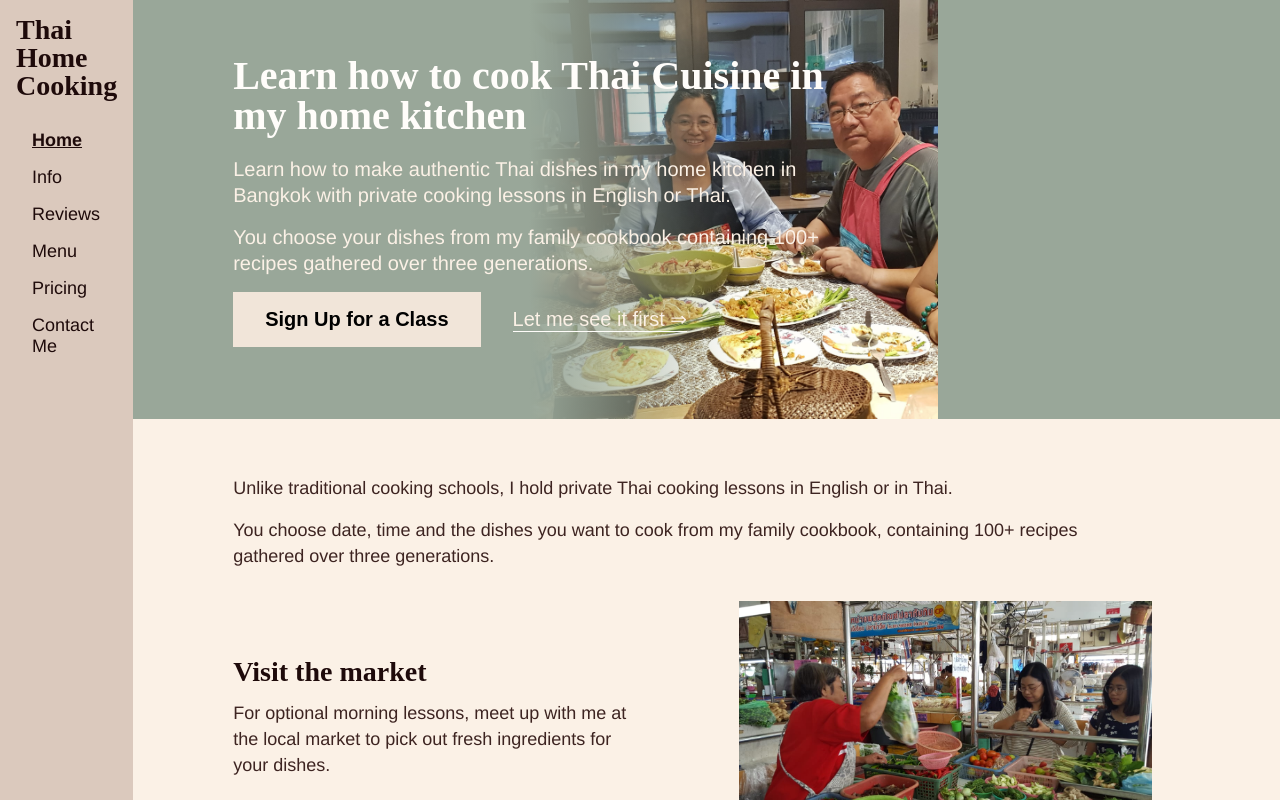
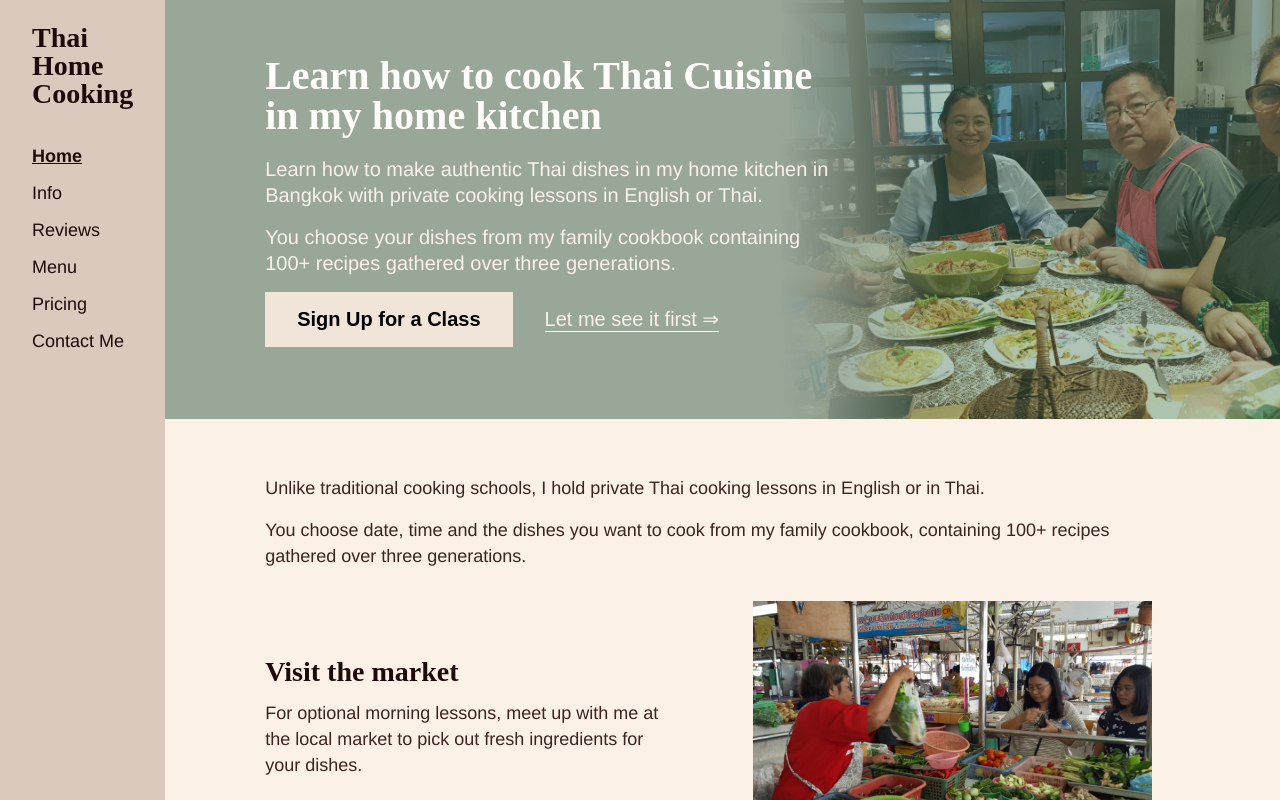
Before and after one commit to OrangeBurrito/thaihomecooking, a SvelteKit app: page / in a window 1280 px wide. Shown: the top 800 px of the page. Built offline with nearby package versions, Linux system fonts and the light colour scheme.

Commit message:
fix: gradient bug on mobile, incorrect sidebar padding

```diff
--- a/src/lib/components/Navbar.svelte
+++ b/src/lib/components/Navbar.svelte
@@ -102,5 +102,11 @@
 			text-align: left;
 			padding-top: 0;
 		}
+
+		.bar {
+			padding: var(--space-24) var(--space-32);
+		}
+
+		.bar h2 { padding: 0 }
 	}
 </style>
--- a/src/routes/+layout.svelte
+++ b/src/routes/+layout.svelte
@@ -11,9 +11,6 @@
 </div>
 
 <style>
-  #root {
-    /* display: flex; */
-  }
 
 	@media screen and (min-width: 600px) {
 		#root {
--- a/src/routes/+page.svelte
+++ b/src/routes/+page.svelte
@@ -17,7 +17,7 @@
     </div>
   </div>
   <div class="banner-image">
-		<div class="overlay"></div>
+    <div class="overlay" />
     <img src="/images/banner_image.jpg" alt="" />
   </div>
 </div>
@@ -72,13 +72,30 @@
     background-color: var(--primary);
     /* background: linear-gradient(-270deg, rgba(var(--primary-gradient),1) 0%, rgba(var(--primary-gradient),1) 45%, rgba(var(--primary-gradient),0.7) 60%, rgba(var(--primary-gradient),0) 100%),
 		url("/images/banner_image.jpg"); */
-    background-size: contain;
-    background-position: right;
-    background-repeat: no-repeat;
+		padding: 0;
+  }
+
+	.banner-image {
+		position: relative;
+		background: var(--primary-dark);
+	}
+
+	#cta .text {
+		padding: var(--space-32) var(--space-32) 0 var(--space-32);
+	}
+
+	#cta .overlay {
+		position: absolute;
+		width: 100%;
+		height: var(--space-128);
+		margin-top: -28px;
+		background: linear-gradient(180deg, rgba(var(--primary-gradient), 1) 0%,rgba(var(--primary-gradient), 1) 25%,rgba(var(--primary-gradient), 0.7) 50%,rgba(var(--primary-gradient), 0) 100%);
+		z-index: 1;
 	}
 
   #cta img {
     width: 100%;
+		opacity: 0.6;
   }
 
   #info section {
@@ -95,28 +112,33 @@
   }
 
   @media screen and (min-width: 800px) {
+		#cta {
+			padding: 56px 128px 72px 100px;
+		}
+
     #cta .text {
       width: 65%;
-      z-index: 1;
+      z-index: 100;
+			padding: 0;
     }
 
-		#cta .banner-image {
+    .banner-image {
 			position: absolute;
-			display: flex;
-			justify-content: flex-end;
+      right: 0;
+      width: 50%;
       height: calc(100% + var(--space-16));
     }
 
     #cta .overlay {
-			position: relative;
+      position: absolute;
+      width: 40%;
       height: 100%;
-			left: 32%;
-			width: 50%;
-			background: linear-gradient(-270deg, rgba(var(--primary-gradient),1) 0%, rgba(var(--primary-gradient),1) 25%, rgba(var(--primary-gradient),0.7) 50%, rgba(var(--primary-gradient),0) 100%);
+			margin-top: 0;
+      background: linear-gradient(-270deg, rgba(var(--primary-gradient), 1) 0%,rgba(var(--primary-gradient), 1) 25%,rgba(var(--primary-gradient), 0.7) 50%,rgba(var(--primary-gradient), 0) 100%);
     }
 
-    #cta img {
-			max-width: 60%;
+    .banner-image img {
+      width: 100%;
 			height: 100%;
     }
 
```
Lines whose indentation alone changed are shown as unchanged.
